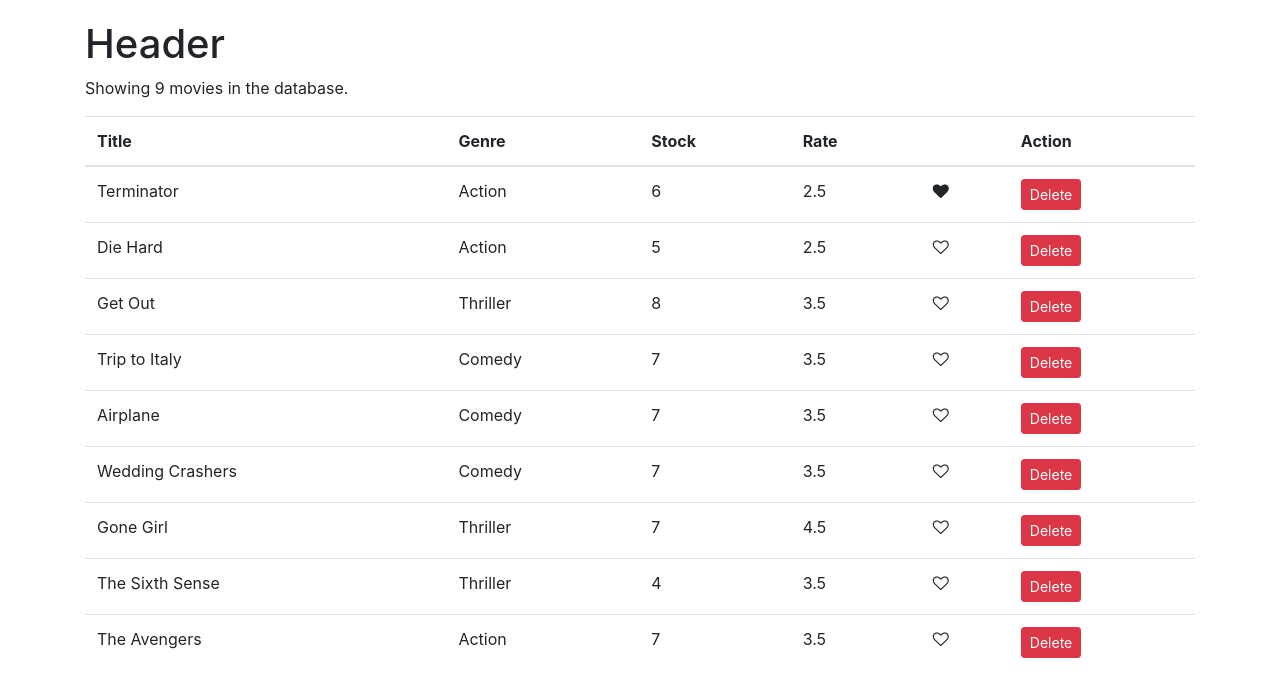
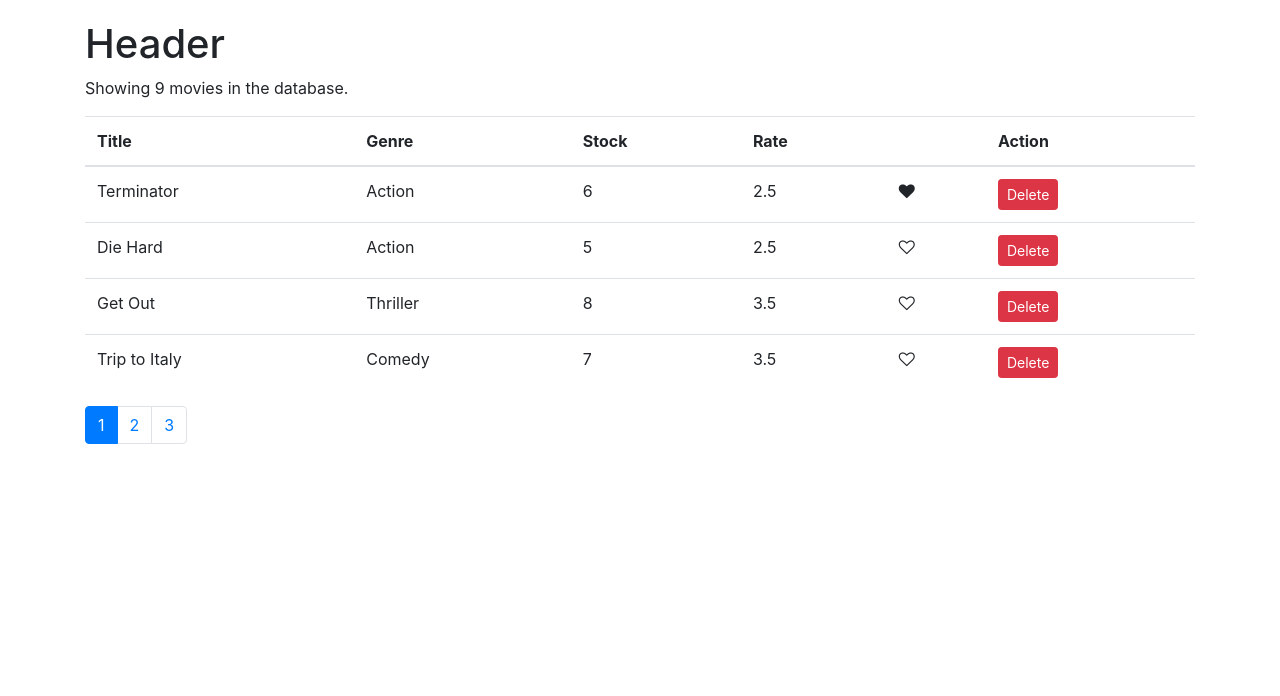
Before and after one commit to sithwin/react-vidly, a React (Create React App) app: page / in a window 1280 px wide. Shown: the top 696 px of the page. Built offline with nearby package versions, Linux system fonts and the light colour scheme.

Commit message:
added page filter

```diff
--- a/package.json
+++ b/package.json
@@ -8,6 +8,7 @@
     "@testing-library/user-event": "^12.1.10",
     "bootstrap": "^4.6.0",
     "font-awesome": "^4.7.0",
+    "lodash": "^4.17.21",
     "react": "^17.0.1",
     "react-dom": "^17.0.1",
     "react-scripts": "4.0.3",
--- /dev/null
+++ b/src/components/common/pagination.jsx
@@ -0,0 +1,30 @@
+import React from "react";
+import _ from "lodash";
+
+const Pagination = (props) => {
+  const { itemsCount, pageSize, onPageChange, currentPage } = props;
+  const pageCount = Math.ceil(itemsCount / pageSize);
+
+  if (pageCount === 1) return null;
+  const pages = _.range(1, pageCount + 1);
+
+  return (
+    <nav>
+      <ul className="pagination">
+        {pages.map((page) => (
+          <li
+            key={page}
+            className={page === currentPage ? "page-item active" : "page-item"}
+            style={{ cursor: "pointer" }}
+          >
+            <a onClick={() => onPageChange(page)} className="page-link">
+              {page}
+            </a>
+          </li>
+        ))}
+      </ul>
+    </nav>
+  );
+};
+
+export default Pagination;
--- a/src/components/movies.jsx
+++ b/src/components/movies.jsx
@@ -1,10 +1,14 @@
 import React, { Component } from "react";
 import { getMovies } from "../services/fakeMovieService";
+import { paginate } from "../utli/paginate";
 import Like from "./common/like";
+import Pagination from "./common/pagination";
 
 class Movies extends Component {
   state = {
     movies: getMovies(),
+    currentPage: 1,
+    pageSize: 4,
   };
 
   handleDelete = (movie) => {
@@ -20,9 +24,16 @@
     this.setState({ movies });
   };
 
+  handlePageChange = (page) => {
+    this.setState({ currentPage: page });
+  };
+
   render() {
     const { length: count } = this.state.movies;
+    const { pageSize, currentPage, movies } = this.state;
     if (count === 0) return <p>THere are no movies in the databases</p>;
+
+    const filteredMovies = paginate(movies, currentPage, pageSize);
 
     return (
       <React.Fragment>
@@ -40,7 +51,7 @@
             </tr>
           </thead>
           <tbody>
-            {this.state.movies.map((movie) => (
+            {filteredMovies.map((movie) => (
               <tr key={movie._id}>
                 <td>{movie.title}</td>
                 <td>{movie.genre.name}</td>
@@ -64,6 +75,12 @@
             ))}
           </tbody>
         </table>
+        <Pagination
+          itemsCount={count}
+          currentPage={currentPage}
+          pageSize={pageSize}
+          onPageChange={this.handlePageChange}
+        />
       </React.Fragment>
     );
   }
--- /dev/null
+++ b/src/utli/paginate.js
@@ -0,0 +1,6 @@
+import _ from "lodash";
+
+export function paginate(items, pageNumber, pageSize) {
+  const startIndex = (pageNumber - 1) * pageSize;
+  return _(items).slice(startIndex).take(pageSize).value();
+}
```
